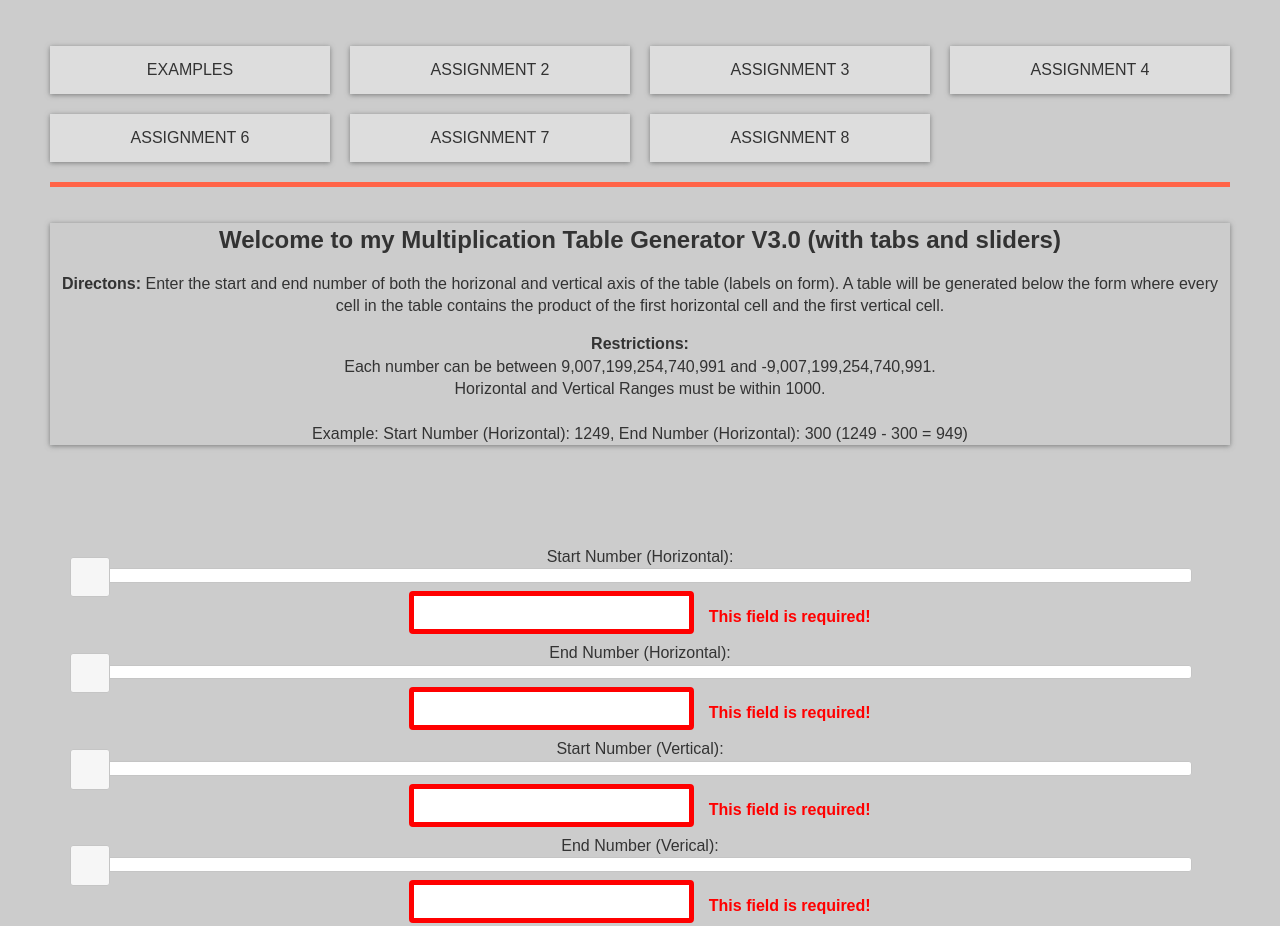
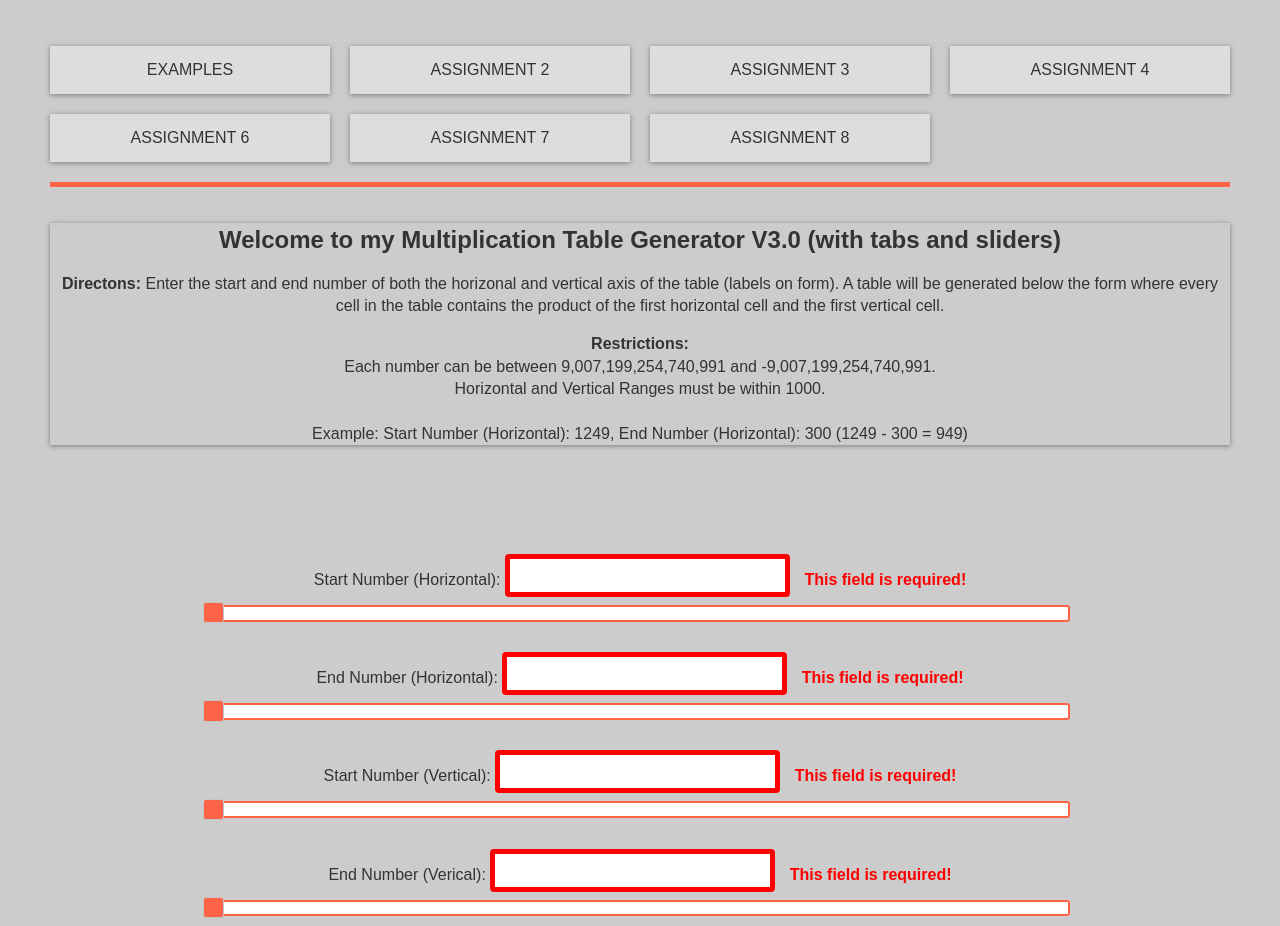
Before and after one commit to Marcsllite/GUIProgramming, a plain HTML site: page assignment8.html in a window 1280 px wide. Shown: the top 926 px of the page. Drawn offline with nearby package versions, Linux system fonts and the light colour scheme; a script that the page names is missing.

Commit message:
Updated styling and positioning of Slider

```diff
--- a/assignment8.html
+++ b/assignment8.html
@@ -13,10 +13,11 @@
 <head>
   <meta charset="UTF-8">
   <meta name="viewport" content="width=device-width, initial-scale=1.0">
+  <link rel="stylesheet" href="https://ajax.googleapis.com/ajax/libs/jqueryui/1.12.1/themes/smoothness/jquery-ui.css">
   <link rel="stylesheet" href="css/assign4style.css"> <!-- Linking Stylesheet -->
   <script src="https://ajax.googleapis.com/ajax/libs/jquery/3.3.1/jquery.min.js"></script> <!-- using Google JQuery CDN -->
   <!-- Linking scripts and css for  -->
-  <link rel="stylesheet" href="https://ajax.googleapis.com/ajax/libs/jqueryui/1.12.1/themes/smoothness/jquery-ui.css">
+
   <script src="https://ajax.googleapis.com/ajax/libs/jquery/3.1.1/jquery.min.js" defer></script>
   <script src="https://ajax.googleapis.com/ajax/libs/jqueryui/1.12.1/jquery-ui.min.js" defer></script>
   <script src="https://ajax.aspnetcdn.com/ajax/jquery.validate/1.15.0/jquery.validate.js" defer></script>
@@ -54,22 +55,26 @@
       <form id="myForm" action="#" >
         <span class="noerr" id="errHR">Horizontal Range is greater than 1000</span><br>
         <span class="noerr" id="errVR">Vertical Range is greater than 1000</span><br>
+
         <label for="startX">Start Number (Horizontal):</label>
-        <div id="startXSlide"></div>
         <input type="number" name="startX" id="startX" class="invalid" required>
         <span class="errmsg" id="eSX">This field is required!</span><br>
+        <div id="startXSlide"></div><br>
+
         <label for="endx">End Number (Horizontal):</label>
-        <div id="endXSlide"></div>
         <input type="number" name="endX" id="endX" class="invalid" required>
         <span class="errmsg" id="eEX">This field is required!</span><br>
+        <div id="endXSlide"></div><br>
+
         <label for="startY">Start Number (Vertical):</label>
-        <div id="startYSlide"></div>
         <input type="number" name="startY" id="startY" class="invalid" required>
         <span class="errmsg" id="eSY">This field is required!</span><br>
+        <div id="startYSlide"></div><br>
+
         <label for="endY">End Number (Verical):</label>
-        <div id="endYSlide"></div>
         <input type="number" name="endY" id="endY" class="invalid" required>
         <span class="errmsg" id="eEY">This field is required!</span><br>
+        <div id="endYSlide"></div><br>
         <input type="submit" value="Submit" id="btnSubmit">
       </form>
     </section>
@@ -78,8 +83,6 @@
       </table>
     </section>
   </div>
-  <script src="scripts/external/jquery/jquery.js"></script>
-  <script src="scripts/jquery-ui.js"></script>
   <script src="scripts/assign8.js"></script> <!-- linking jquery file -->
 </body>
 </html>
--- a/css/assign4style.css
+++ b/css/assign4style.css
@@ -88,22 +88,16 @@ a.notYet {
     margin: auto;
 }
 
-.ui-slider {
-	font-size: 0.6em;
-	width: calc(100% - 2.4em);
-	margin-left: 1.2em;
-
-
+/* Slider track 75% and tomato border*/
+#myForm .ui-slider {
+	width: 75%;
+    border: 2px solid tomato;
 }
 
-/* Slider-handle gold, square and bigger*/
-.ui-slider-handle {
-		background-color: #ffd434;
+/* Slider-handle tomato*/
+.ui-slider .ui-slider-handle {
+		background-color: tomato;
 		background-blend-mode: multiply;
-		font-size: 2em;
-		margin-top: -3px;
-		border-radius: 1px;
-		border-color: #eac127;
 }
 
 /*Mult table form*/
```
